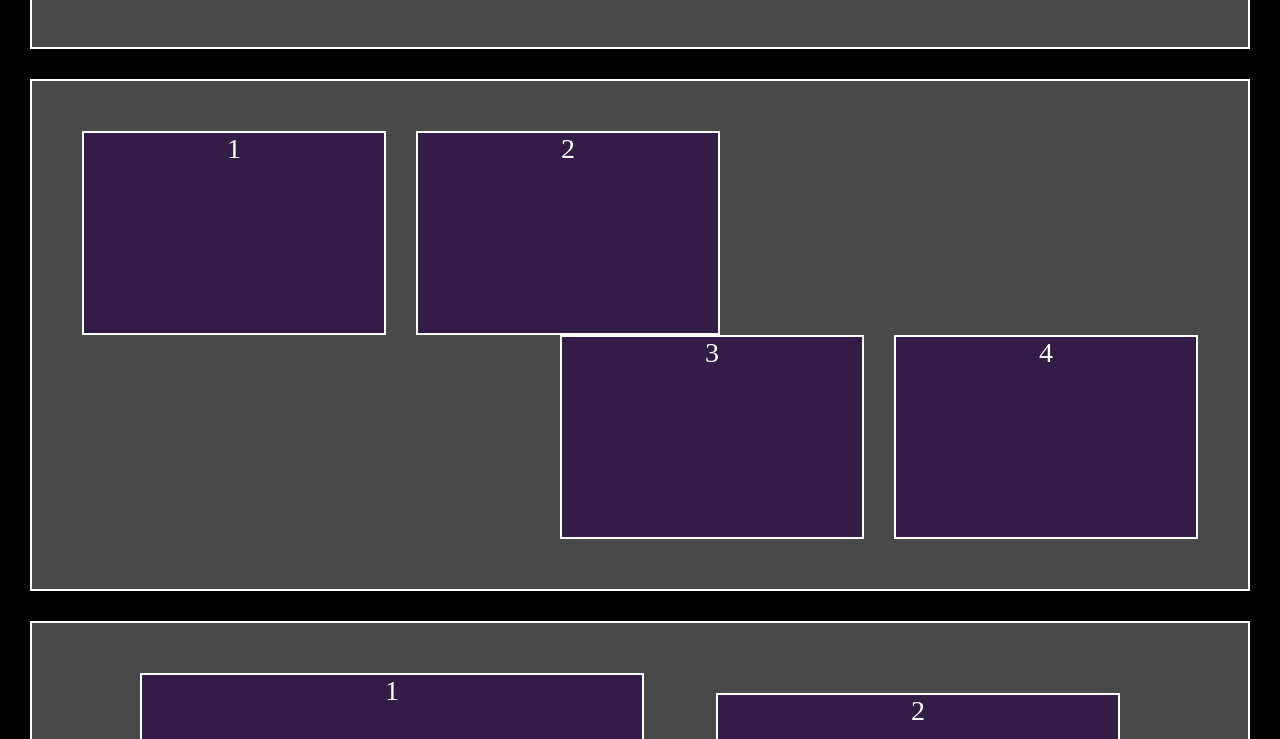
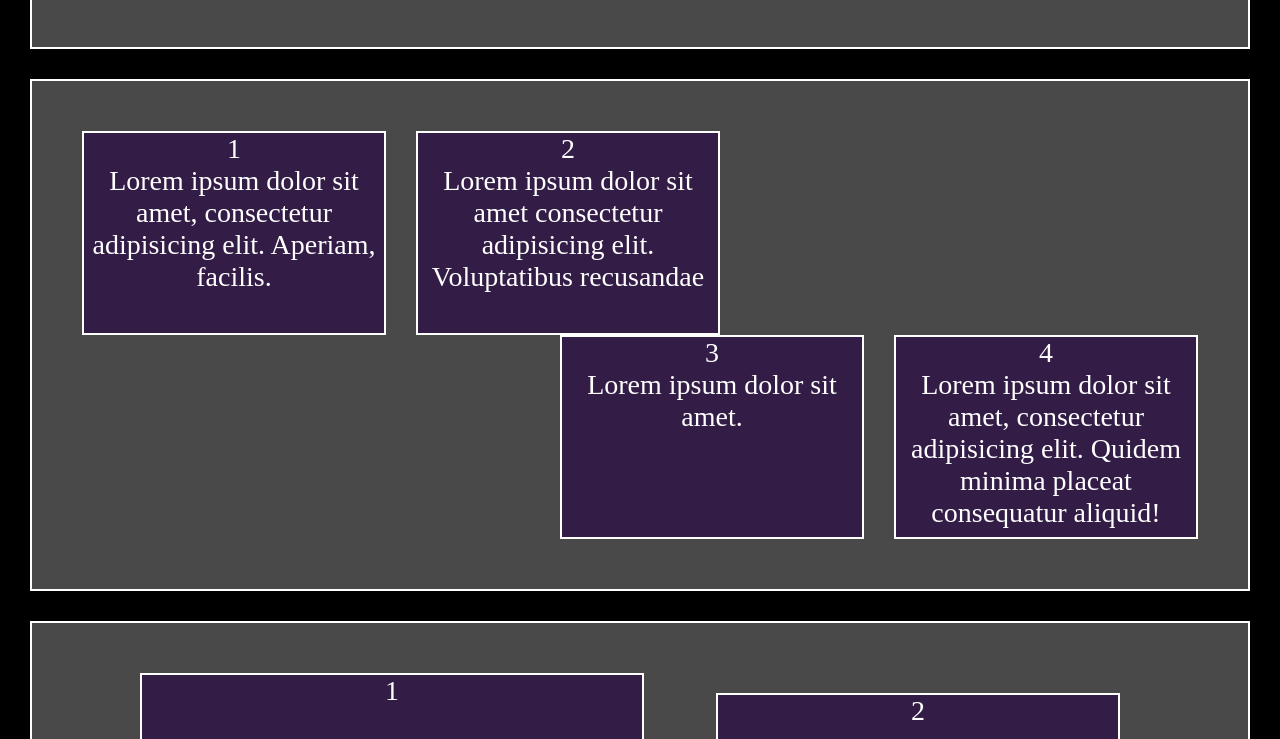
Before and after one commit to maystrov/homework-7-floats, a plain HTML site: page index.html in a window 1280 px wide. Shown: the part 627-1366 px from the top of the page. Drawn offline with Linux system fonts and the light colour scheme.

Commit message:
added text

```diff
--- a/index.html
+++ b/index.html
@@ -26,11 +26,11 @@
     </div>
 
     <div class="container">
-        <div class="rect left">1</div>
-        <div class="rect left">2</div>
+        <div class="rect left">1 <br> Lorem ipsum dolor sit amet, consectetur adipisicing elit. Aperiam, facilis.</div>
+        <div class="rect left">2 <br> Lorem ipsum dolor sit amet consectetur adipisicing elit. Voluptatibus recusandae  </div>
         <div class="right_container">
-            <div class="rect left">3</div>
-            <div class="rect left">4</div>
+            <div class="rect left">3 <br> Lorem ipsum dolor sit amet.</div>
+            <div class="rect left">4 <br> Lorem ipsum dolor sit amet, consectetur adipisicing elit. Quidem minima placeat consequatur aliquid!</div>
         </div>
         <div class="clearfix"></div>
     </div>
```
